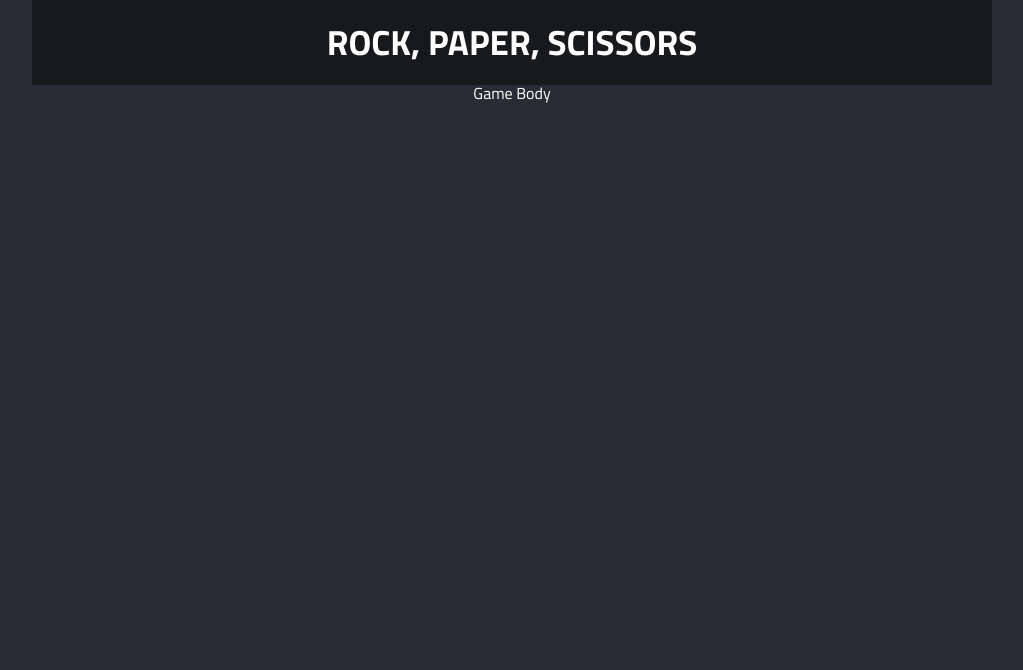
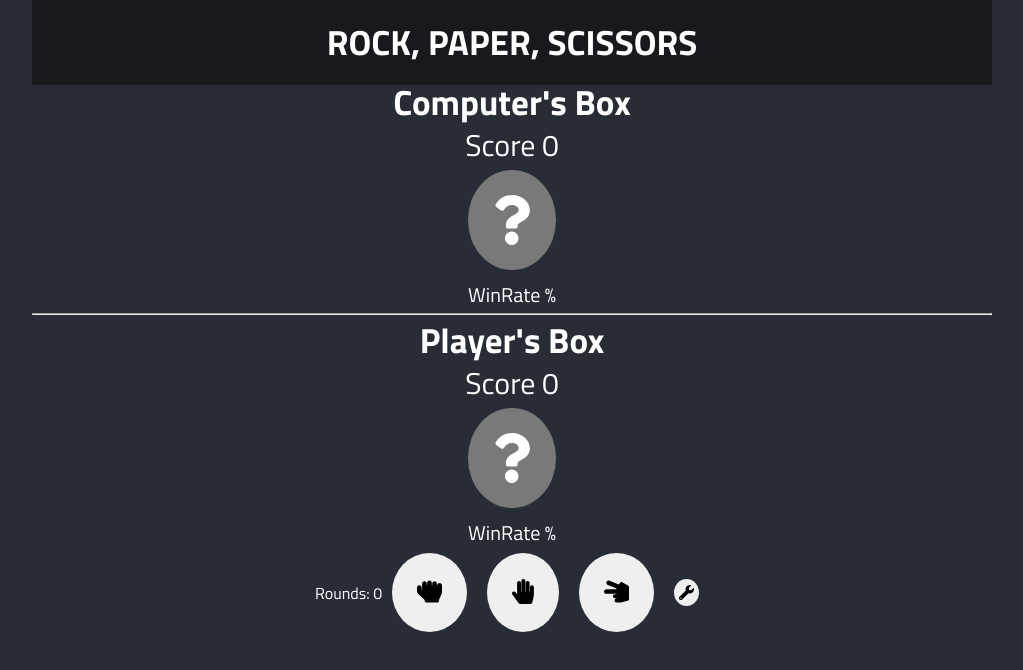
Before and after one commit to Dreed657/RockyPods, a React (Create React App) app: page / in a window 1280 px wide. Shown: the top 670 px of the page, without its empty margins (128-1151 px from the left). Built offline with nearby package versions, Linux system fonts and the light colour scheme.

Commit message:
Add game logic and base game mechanics

```diff
--- a/src/components/GameBody/index.tsx
+++ b/src/components/GameBody/index.tsx
@@ -1,9 +1,115 @@
-import React from 'react'
+import React, { useState } from 'react';
+
+import { Button } from 'reactstrap';
+import { FontAwesomeIcon } from '@fortawesome/react-fontawesome';
+import {
+    faHandRock,
+    faHandScissors,
+    faHandPaper,
+    faWrench,
+} from '@fortawesome/free-solid-svg-icons';
+
+import PlayerBox from '../PlayerBox';
+
+import { HandEnum } from '../../models/HandEnum';
+import GameService from '../../services/GameService';
+
+import './styles.css';
 
 const GameBody = () => {
+    const [roundsCount, setRoundsCount] = useState<number>(0);
+
+    const [playerGesture, setPlayerGesture] = useState<HandEnum>(0);
+    const [computerGesture, setComputerGesture] = useState<HandEnum>(0);
+
+    const [playerScore, setPlayerScore] = useState<number>(0);
+    const [computerScore, setComputerScore] = useState<number>(0);
+
+    const [playerWinRate, setPlayerWinRate] = useState<string>('');
+    const [computerWinRate, setComputerWinRate] = useState<string>('');
+
+    const [showDebugInfo, setShowDebugInfo] = useState<boolean>(false);
+
+    const onPlayerAction = (playerInput: HandEnum) => {
+        setPlayerGesture(playerInput);
+
+        let computerInput = GameService.ComputerPlay();
+        setComputerGesture(computerInput);
+
+        let roundResult = GameService.CheckWin(playerGesture, computerGesture);
+
+        if (roundResult) {
+            setPlayerScore(playerScore + 1);
+        } else {
+            setComputerScore(computerScore + 1);
+        }
+
+        setPlayerWinRate(((playerScore / computerScore) * 100).toPrecision(4));
+        setComputerWinRate(
+            ((computerScore / playerScore) * 100).toPrecision(4)
+        );
+
+        setRoundsCount(roundsCount + 1);
+        if (showDebugInfo) {
+            console.log('Gesture: ', HandEnum[playerInput]);
+            console.log(`Input: P ${playerGesture} C ${computerGesture}`);
+            console.log(
+                `Player: ${HandEnum[playerGesture]} vs Computer: ${
+                    HandEnum[computerGesture]
+                }: Winner ${roundResult ? 'Player' : 'Computer'}`
+            );
+        }
+    };
+
     return (
-        <p>Game Body</p>
-    )
-}
+        <div className="GameBox">
+            <PlayerBox
+                Name={'Computer'}
+                Gesture={computerGesture}
+                Score={computerScore}
+                WinRate={computerWinRate}
+            ></PlayerBox>
+
+            <hr />
+
+            <PlayerBox
+                Name={'Player'}
+                Gesture={playerGesture}
+                Score={playerScore}
+                WinRate={playerWinRate}
+            ></PlayerBox>
+
+            <div className="playerActions">
+                <p>Rounds: {roundsCount}</p>
+                <Button
+                    onClick={() => onPlayerAction(HandEnum.Rock)}
+                    color="secondary"
+                >
+                    <FontAwesomeIcon icon={faHandRock} />
+                </Button>
+                <Button
+                    onClick={() => onPlayerAction(HandEnum.Paper)}
+                    color="secondary"
+                >
+                    <FontAwesomeIcon icon={faHandPaper} />
+                </Button>
+                <Button
+                    onClick={() => onPlayerAction(HandEnum.Scissors)}
+                    color="secondary"
+                >
+                    <FontAwesomeIcon icon={faHandScissors} />
+                </Button>
+                <Button
+                    onClick={() => setShowDebugInfo(!showDebugInfo)}
+                    color="secondary"
+                    style={{ padding: 5, fontSize: 15 }}
+                    title="Toggles console debug info..."
+                >
+                    <FontAwesomeIcon icon={faWrench} />
+                </Button>
+            </div>
+        </div>
+    );
+};
 
 export default GameBody;
--- /dev/null
+++ b/src/components/GameBody/styles.css
@@ -0,0 +1,16 @@
+.GameBox {
+    min-height: 100%;
+}
+.playerActions {
+    display: inline-flex;
+    align-items: center;
+    text-align: center;
+}
+
+button {
+    font-size: 25px;
+    padding: 25px;
+    border-radius: 50%;
+    border: 0px;
+    margin: 10px 10px;
+}
--- a/src/components/PlayerBox/index.tsx
+++ b/src/components/PlayerBox/index.tsx
@@ -1,13 +1,52 @@
-import React from 'react'
+import React, { useEffect, useState } from 'react';
+
+import { FontAwesomeIcon } from '@fortawesome/react-fontawesome';
+import {
+    faHandRock,
+    faHandScissors,
+    faHandPaper,
+    faQuestion,
+    IconDefinition,
+} from '@fortawesome/free-solid-svg-icons';
+
+import { HandEnum } from '../../models/HandEnum';
+
+import './styles.css';
 
 interface PlayerBoxProps {
-
+    Name: string;
+    Gesture: HandEnum;
+    Score: number;
+    WinRate: string;
 }
 
 const PlayerBox = (props: PlayerBoxProps) => {
+    const [gestureIcon, setGestureIcon] = useState<IconDefinition>(faQuestion);
+
+    useEffect(() => {
+        switch (props.Gesture) {
+            case HandEnum.Paper:
+                setGestureIcon(faHandPaper);
+                break;
+            case HandEnum.Scissors:
+                setGestureIcon(faHandScissors);
+                break;
+            case HandEnum.Rock:
+                setGestureIcon(faHandRock);
+                break;
+        }
+    }, [props]);
+
     return (
-        <p>Player Box</p>
-    )
-}
+        <div className="PlayerBox">
+            <p className="name">{props.Name}'s Box</p>
+            <p className="score">Score {props.Score}</p>
+            <div className="mainGesture">
+                <FontAwesomeIcon icon={gestureIcon}/>
+            </div>
+            <p className="winRate">WinRate {props.WinRate}%</p>
+        </div>
+    );
+};
 
 export default PlayerBox;
--- /dev/null
+++ b/src/components/PlayerBox/styles.css
@@ -0,0 +1,29 @@
+.PlayerBox {
+    align-items: center;
+    text-align: center;
+}
+
+.name {
+    font-size: 35px;
+    font-weight: 850;
+}
+
+.score {
+    font-size: 30px;
+    margin-top: 10px;
+    margin-bottom: 10px;
+}
+
+.winRate {
+    margin-top: 15px;
+    font-size: 20px;
+}
+
+.mainGesture {
+    background: rgb(121, 121, 121);
+    padding: 0.5em;
+    font-size: 50px;
+    text-align: center;
+    display: inline-flex;
+    border-radius: 50%;
+}
--- /dev/null
+++ b/src/services/GameService.ts
@@ -0,0 +1,35 @@
+import { HandEnum } from '../models/HandEnum';
+
+class GameService {
+    CheckWin(playerGesture: HandEnum, computerGesture: HandEnum): boolean | null {
+        if (playerGesture === computerGesture) {
+            return null;
+        } else if (
+            playerGesture === HandEnum.Paper &&
+            computerGesture === HandEnum.Rock
+        ) {
+            return true;
+        } else if (
+            playerGesture === HandEnum.Rock &&
+            computerGesture === HandEnum.Scissors
+        ) {
+            return true;
+        } else if (
+            playerGesture === HandEnum.Scissors &&
+            computerGesture === HandEnum.Paper
+        ) {
+            return true;
+        } else {
+            return false;
+        }
+    }
+
+    ComputerPlay(): any {
+        let enumValues = Object.values(HandEnum) as any[];
+        enumValues = enumValues.filter(x => Number.isInteger(x));
+        let randomIndex = Math.floor(Math.random() * enumValues.length);
+        return enumValues[randomIndex];
+    };
+}
+
+export default new GameService();
```
